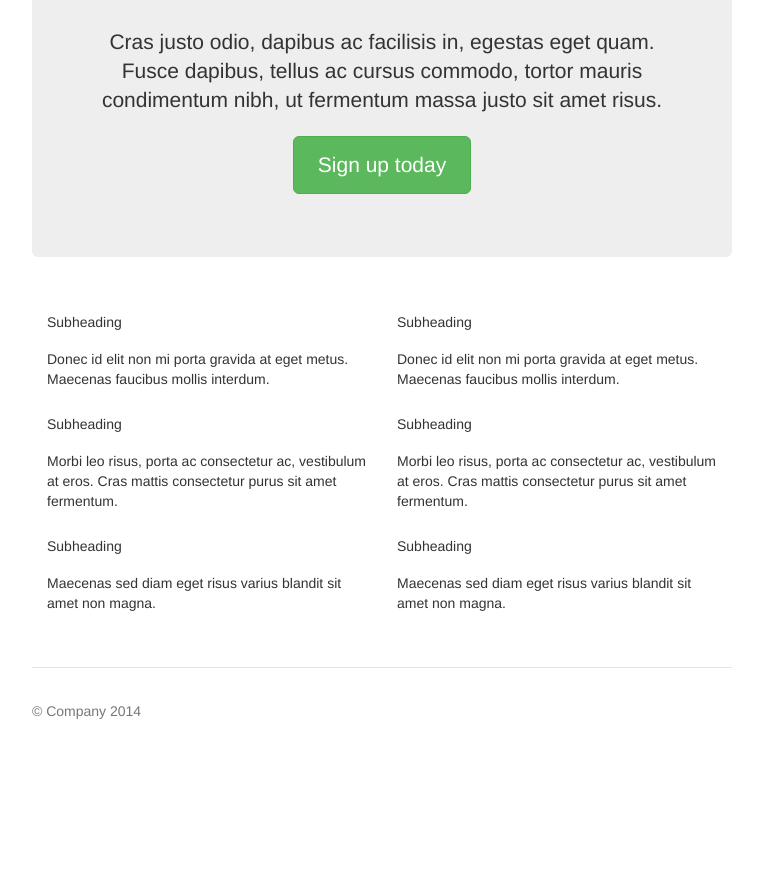
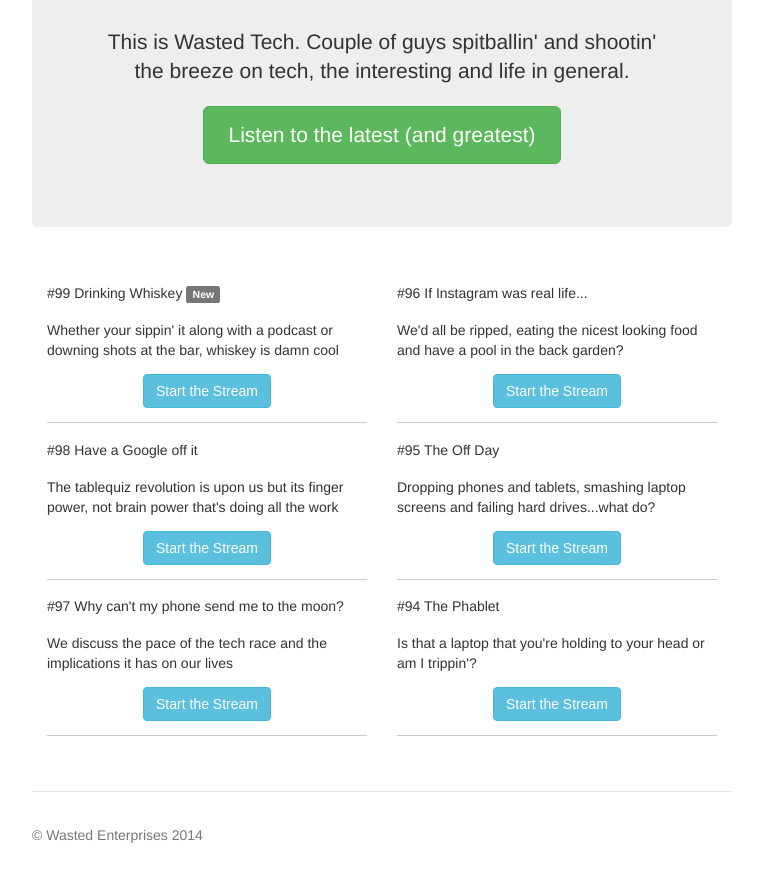
Before and after one commit to ssjoleary/wasted-tech, a plain HTML site: page index.html in a window 1280 px wide. Shown: the part 285-1164 px from the top of the page, without its empty margins (258-1021 px from the left). Before the commit the page ends 1040 px from the top, so only its background shows below. Drawn offline with nearby package versions, Linux system fonts and the light colour scheme; a script that the page names is missing.

Commit message:
Added dummy data

```diff
--- a/index.html
+++ b/index.html
@@ -31,44 +31,57 @@
               <div class="header">
                 <ul class="nav nav-pills pull-right">
                   <li class="active"><a href="#">Home</a></li>
+                  <li><a href="#">Podcasts</a></li>
                   <li><a href="#">About</a></li>
                   <li><a href="#">Contact</a></li>
                 </ul>
-              <h3 class="text-muted">Project name</h3>
+                <h3 class="text-muted">Wasted Tech</h3>
               </div>
 
               <div class="jumbotron">
-            <h1>Jumbotron heading</h1>
-            <p class="lead">Cras justo odio, dapibus ac facilisis in, egestas eget quam. Fusce dapibus, tellus ac cursus commodo, tortor mauris condimentum nibh, ut fermentum massa justo sit amet risus.</p>
-            <p><a role="button" href="#" class="btn btn-lg btn-success">Sign up today</a></p>
+                <h1>Here we go!</h1>
+                <p class="lead">This is Wasted Tech. Couple of guys spitballin' and shootin' the breeze on tech, the interesting and life in general.</p>
+                <p><a role="button" href="#" class="btn btn-lg btn-success">Listen to the latest (and greatest)</a></p>
               </div>
 
               <div class="row marketing">
-            <div class="col-lg-6">
-              <h4>Subheading</h4>
-              <p>Donec id elit non mi porta gravida at eget metus. Maecenas faucibus mollis interdum.</p>
+                <div class="col-xs-12 col-md-6">
+                  <h4>#99 Drinking Whiskey  <span class="label label-default">New</span></h4>
+                  <p>Whether your sippin' it along with a podcast or downing shots at the bar, whiskey is damn cool</p>
+                  <button type="button" class="btn btn-info center-block">Start the Stream</button>
+                   <hr>
 
-              <h4>Subheading</h4>
-              <p>Morbi leo risus, porta ac consectetur ac, vestibulum at eros. Cras mattis consectetur purus sit amet fermentum.</p>
+                  <h4>#98 Have a Google off it</h4>
+                  <p>The tablequiz revolution is upon us but its finger power, not brain power that's doing all the work</p>
+                  <button type="button" class="btn btn-info center-block">Start the Stream</button>
+                  <hr>
 
-              <h4>Subheading</h4>
-              <p>Maecenas sed diam eget risus varius blandit sit amet non magna.</p>
+                  <h4>#97 Why can't my phone send me to the moon?</h4>
+                  <p>We discuss the pace of the tech race and the implications it has on our lives</p>
+                  <button type="button" class="btn btn-info center-block">Start the Stream</button>
+                  <hr>
                 </div>
 
-          <div class="col-lg-6">
-              <h4>Subheading</h4>
-              <p>Donec id elit non mi porta gravida at eget metus. Maecenas faucibus mollis interdum.</p>
+                <div class="col-xs-12 col-md-6">
+                  <h4>#96 If Instagram was real life...</h4>
+                  <p>We'd all be ripped, eating the nicest looking food and have a pool in the back garden?</p>
+                  <button type="button" class="btn btn-info center-block">Start the Stream</button>
+                  <hr>
 
-              <h4>Subheading</h4>
-              <p>Morbi leo risus, porta ac consectetur ac, vestibulum at eros. Cras mattis consectetur purus sit amet fermentum.</p>
+                  <h4>#95 The Off Day</h4>
+                  <p>Dropping phones and tablets, smashing laptop screens and failing hard drives...what do?</p>
+                  <button type="button" class="btn btn-info center-block">Start the Stream</button>
+                  <hr>
 
-              <h4>Subheading</h4>
-              <p>Maecenas sed diam eget risus varius blandit sit amet non magna.</p>
+                  <h4>#94 The Phablet</h4>
+                  <p>Is that a laptop that you're holding to your head or am I trippin'?</p>
+                  <button type="button" class="btn btn-info center-block">Start the Stream</button>
+                  <hr>
                 </div>
               </div>
 
               <div class="footer">
-        <p>&copy; Company 2014</p>
+                <p>&copy; Wasted Enterprises 2014</p>
               </div>
 
             </div> <!-- /container -->
```
Lines whose indentation alone changed are shown as unchanged.
